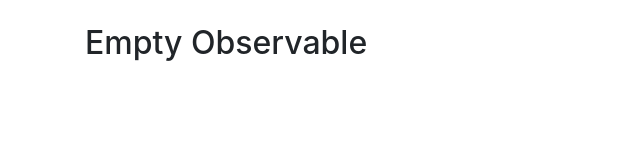
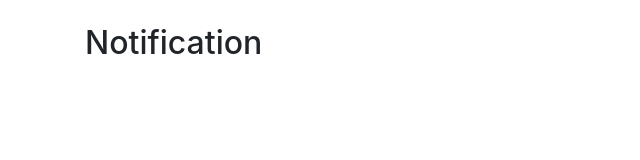
Before and after one commit to oumaymaelbakkali/Udemy-RxJS-7-and-Observables, a website: page index.html in a window 1280 px wide. Shown: the whole page, without its empty margins (0-640 px from the left). Drawn offline with nearby package versions, Linux system fonts and the light colour scheme.

Commit message:
Notification

```diff
--- a/external.ts
+++ b/external.ts
@@ -3,6 +3,7 @@ import { Observable } from "rxjs";
 
 const observable$ = new Observable<string>(subscriber => {
   console.log('Observable executed');
+  subscriber.next('Alice');
 });
 
 console.log('Before subscribe');
--- a/index.html
+++ b/index.html
@@ -1,5 +1,5 @@
 <link rel="stylesheet" href="https://stackpath.bootstrapcdn.com/bootstrap/4.5.2/css/bootstrap.min.css" />
 
 <div class="container">
-  <h2 class="my-4">Empty Observable</h2>
+  <h2 class="my-4">Notification</h2>
 </div>
```
